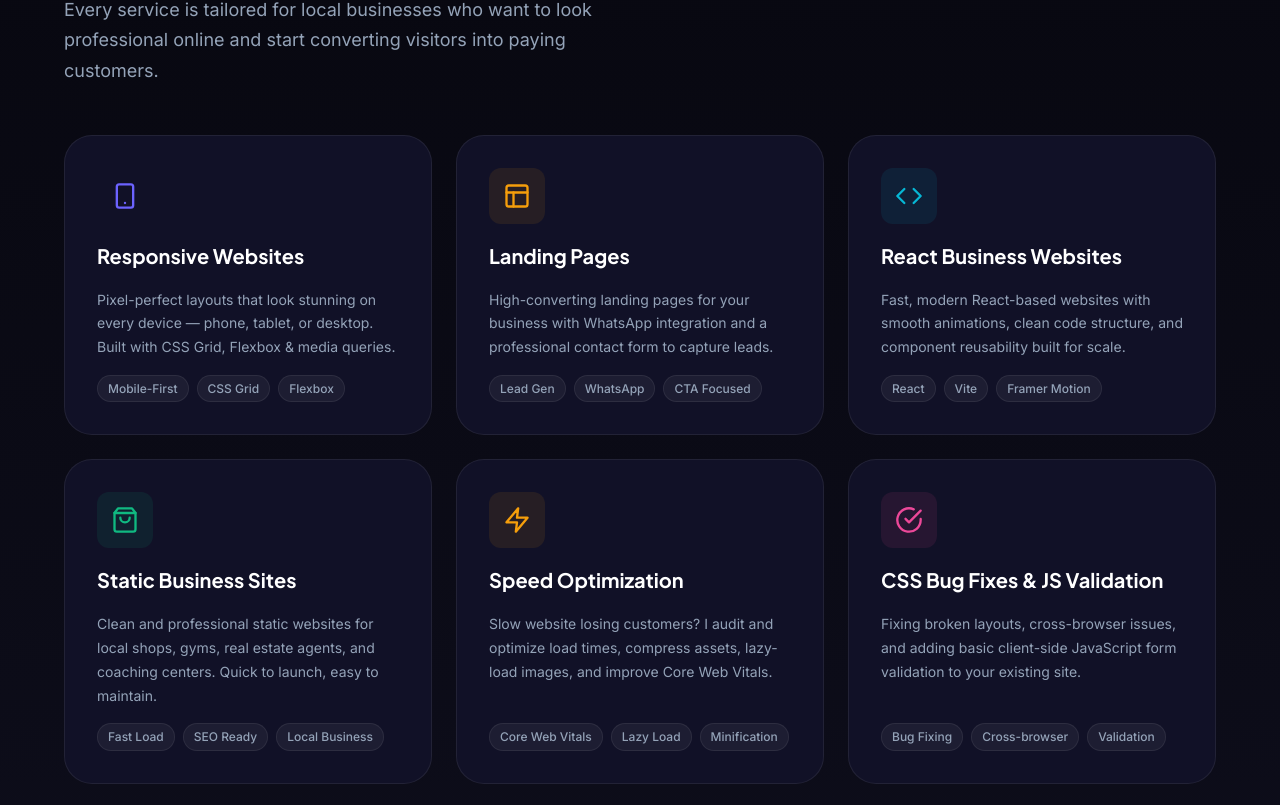
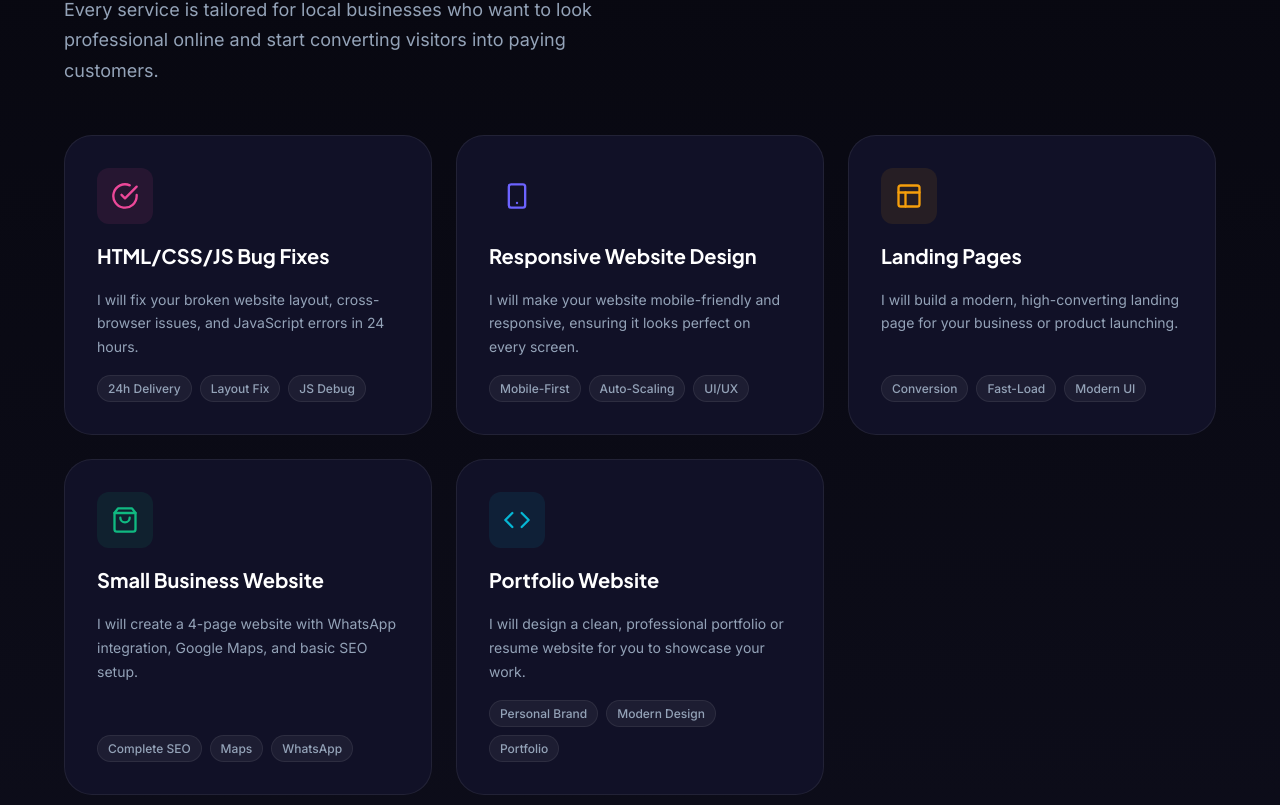
Before and after one commit to ahmedchoudery/Business-Store, a React (Vite) app in the folder client/: page / in a window 1280 px wide. Shown: the part 1015-1820 px from the top of the page. Built offline with nearby package versions, Linux system fonts and the light colour scheme.

Commit message:
feat: update service offerings to match user specific menu

```diff
--- a/client/src/components/ContactSection/ContactSection.jsx
+++ b/client/src/components/ContactSection/ContactSection.jsx
@@ -11,12 +11,11 @@ const WHATSAPP_NUMBER = import.meta.env.VITE_WHATSAPP_NUMBER || '923001234567';
 
 const SERVICES = [
     { value: '', label: 'Select a service...' },
-    { value: 'landing-page', label: '🚀 Landing Page' },
-    { value: 'business-website', label: '🏢 Business Website' },
-    { value: 'react-website', label: '⚛️ React Website' },
-    { value: 'responsive-design', label: '📱 Responsive Design' },
-    { value: 'speed-optimization', label: '⚡ Speed Optimization' },
-    { value: 'css-fixes', label: '🎨 CSS Bug Fixes' },
+    { value: 'bug-fixes', label: '🛠️ HTML/CSS/JS Bug Fixes' },
+    { value: 'responsive-design', label: '📱 Responsive Website Design' },
+    { value: 'landing-pages', label: '🚀 Landing Pages' },
+    { value: 'small-business', label: '🏢 Small Business Website' },
+    { value: 'portfolio', label: '🎨 Portfolio Website' },
     { value: 'other', label: '💬 Other / Discuss' },
 ];
 
--- a/client/src/components/ServicesSection/ServicesSection.jsx
+++ b/client/src/components/ServicesSection/ServicesSection.jsx
@@ -13,46 +13,39 @@ import './ServicesSection.css';
 
 const SERVICES = [
     {
+        icon: <FiCheckCircle size={28} />,
+        title: 'HTML/CSS/JS Bug Fixes',
+        desc: 'I will fix your broken website layout, cross-browser issues, and JavaScript errors in 24 hours.',
+        tags: ['24h Delivery', 'Layout Fix', 'JS Debug'],
+        color: '#ec4899',
+    },
+    {
         icon: <FiSmartphone size={28} />,
-        title: 'Responsive Websites',
-        desc: 'Pixel-perfect layouts that look stunning on every device — phone, tablet, or desktop. Built with CSS Grid, Flexbox & media queries.',
-        tags: ['Mobile-First', 'CSS Grid', 'Flexbox'],
+        title: 'Responsive Website Design',
+        desc: 'I will make your website mobile-friendly and responsive, ensuring it looks perfect on every screen.',
+        tags: ['Mobile-First', 'Auto-Scaling', 'UI/UX'],
         color: 'var(--color-primary)',
     },
     {
         icon: <FiLayout size={28} />,
         title: 'Landing Pages',
-        desc: 'High-converting landing pages for your business with WhatsApp integration and a professional contact form to capture leads.',
-        tags: ['Lead Gen', 'WhatsApp', 'CTA Focused'],
+        desc: 'I will build a modern, high-converting landing page for your business or product launching.',
+        tags: ['Conversion', 'Fast-Load', 'Modern UI'],
         color: '#f59e0b',
     },
     {
-        icon: <FiCode size={28} />,
-        title: 'React Business Websites',
-        desc: 'Fast, modern React-based websites with smooth animations, clean code structure, and component reusability built for scale.',
-        tags: ['React', 'Vite', 'Framer Motion'],
-        color: '#06b6d4',
-    },
-    {
         icon: <FiShoppingBag size={28} />,
-        title: 'Static Business Sites',
-        desc: 'Clean and professional static websites for local shops, gyms, real estate agents, and coaching centers. Quick to launch, easy to maintain.',
-        tags: ['Fast Load', 'SEO Ready', 'Local Business'],
+        title: 'Small Business Website',
+        desc: 'I will create a 4-page website with WhatsApp integration, Google Maps, and basic SEO setup.',
+        tags: ['Complete SEO', 'Maps', 'WhatsApp'],
         color: '#10b981',
     },
     {
-        icon: <FiZap size={28} />,
-        title: 'Speed Optimization',
-        desc: 'Slow website losing customers? I audit and optimize load times, compress assets, lazy-load images, and improve Core Web Vitals.',
-        tags: ['Core Web Vitals', 'Lazy Load', 'Minification'],
-        color: '#f59e0b',
-    },
-    {
-        icon: <FiCheckCircle size={28} />,
-        title: 'CSS Bug Fixes & JS Validation',
-        desc: 'Fixing broken layouts, cross-browser issues, and adding basic client-side JavaScript form validation to your existing site.',
-        tags: ['Bug Fixing', 'Cross-browser', 'Validation'],
-        color: '#ec4899',
+        icon: <FiCode size={28} />,
+        title: 'Portfolio Website',
+        desc: 'I will design a clean, professional portfolio or resume website for you to showcase your work.',
+        tags: ['Personal Brand', 'Modern Design', 'Portfolio'],
+        color: '#06b6d4',
     },
 ];
 
```
